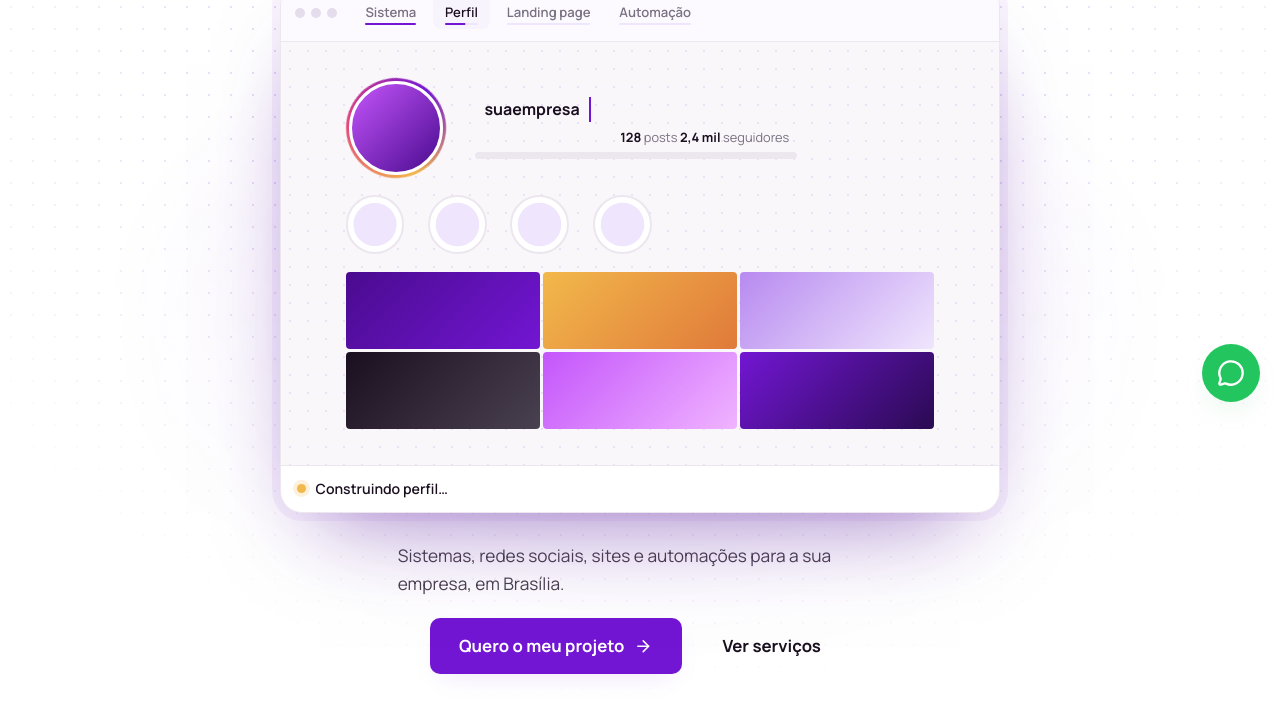
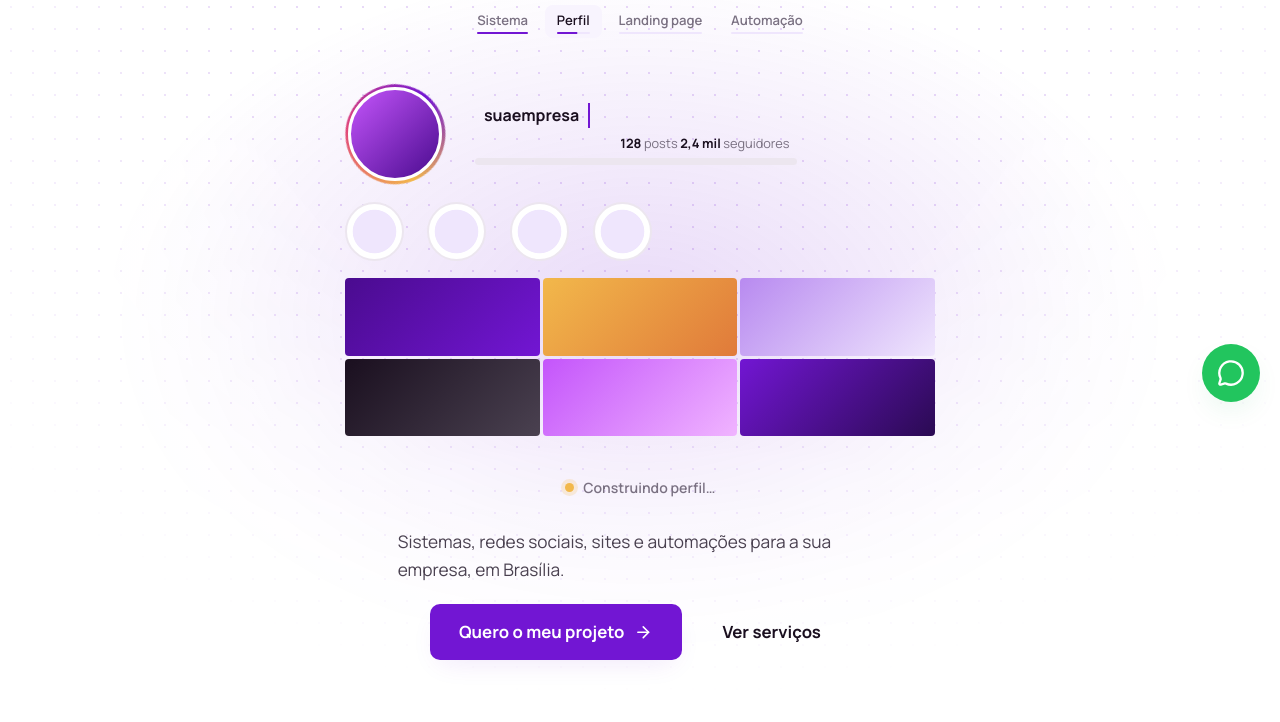
Before and after one commit to leonascr/onfloor, a plain HTML site: page index.html in a window 1280 px wide. Shown: the part 378-1100 px from the top of the page. Drawn offline with Linux system fonts and the light colour scheme.

Commit message:
Solta a animação da hero da janela e deixa ela na própria seção
Pedido do Leo: tirar o card em volta. Sumiram o fundo branco, a borda, a sombra
e os três pontinhos. As abas e o status ficam centralizados e as peças ganharam
sombra própria para flutuar sobre o pontilhado da seção.

Co-Authored-By: Claude Opus 5.5 <noreply@anthropic.com>

```diff
--- a/styles.css
+++ b/styles.css
@@ -3070,3 +3070,48 @@ textarea:focus-visible {
     .hero-title { font-size: clamp(2.1rem, 9.6vw, 3rem); }
     .estudio { margin-top: 0; }
 }
+
+/* animação solta na própria seção, sem a janela em volta (pedido do Leo, 16/11) */
+.estudio-janela {
+    background: none;
+    border: 0;
+    border-radius: 0;
+    box-shadow: none;
+    overflow: visible;
+}
+
+.estudio-barra {
+    justify-content: center;
+    padding: 0 0 0.6rem;
+    background: none;
+    border: 0;
+}
+
+.estudio-barra .dots { display: none; }
+
+.estudio-palco {
+    background: none;
+}
+
+.estudio-status {
+    justify-content: center;
+    padding: 0.3rem 0 0;
+    border: 0;
+    color: var(--muted);
+}
+
+/* sem a janela, as peças ganham sombra própria para flutuar na seção */
+.estudio .kpi,
+.estudio .sis-grafico,
+.estudio .sis-tabela .linha,
+.estudio .auto-no,
+.estudio .lp-nav,
+.estudio .lp-cards i {
+    box-shadow: 0 18px 40px -22px rgba(74, 11, 143, 0.35);
+}
+
+.estudio { margin-top: 1.4rem; }
+
+@media (max-width: 520px) {
+    .estudio { margin-top: 1rem; }
+}
```
